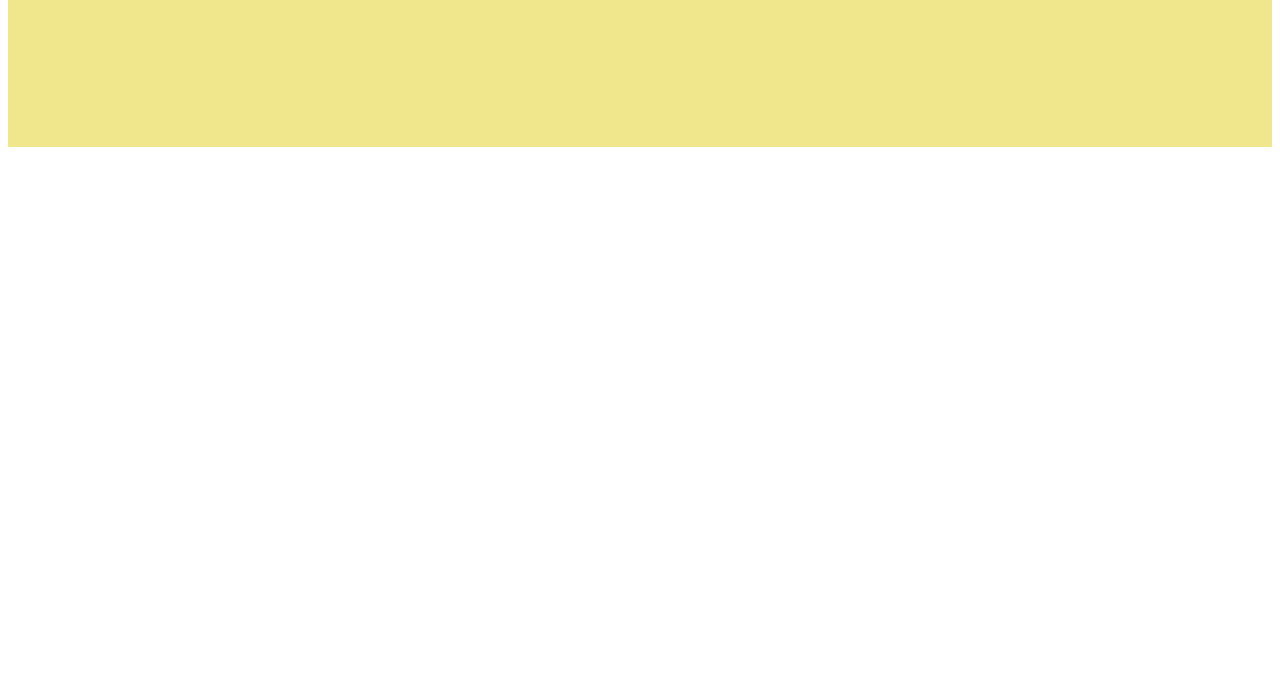
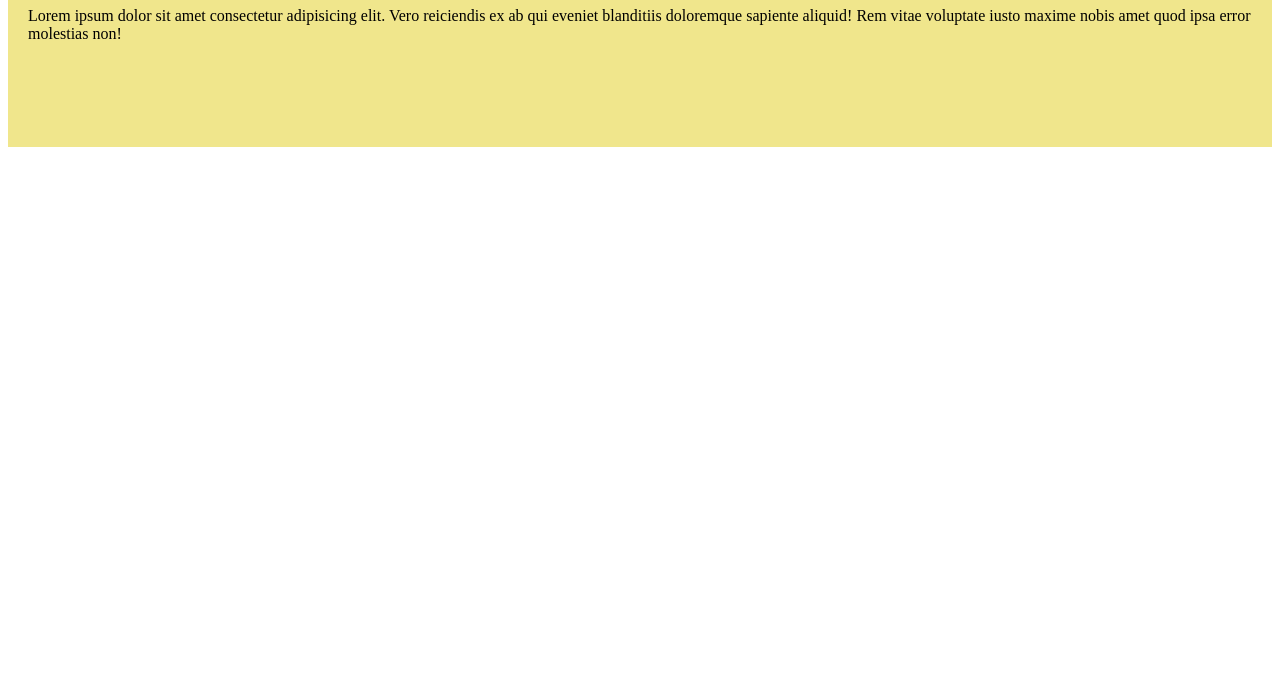
Before and after one commit to engineera734/lec8, a plain HTML site: page index.htm in a window 1280 px wide. Shown: the part 101-800 px from the top of the page. Drawn offline with Linux system fonts and the light colour scheme.

Commit message:
adding p to div

```diff
--- a/index.htm
+++ b/index.htm
@@ -9,6 +9,7 @@
 <body>
     <div class="content">
         <h1>hell</h1>
+        <p>Lorem ipsum dolor sit amet consectetur adipisicing elit. Vero reiciendis ex ab qui eveniet blanditiis doloremque sapiente aliquid! Rem vitae voluptate iusto maxime nobis amet quod ipsa error molestias non!</p>
     </div>
 </body>
 </html>
```
